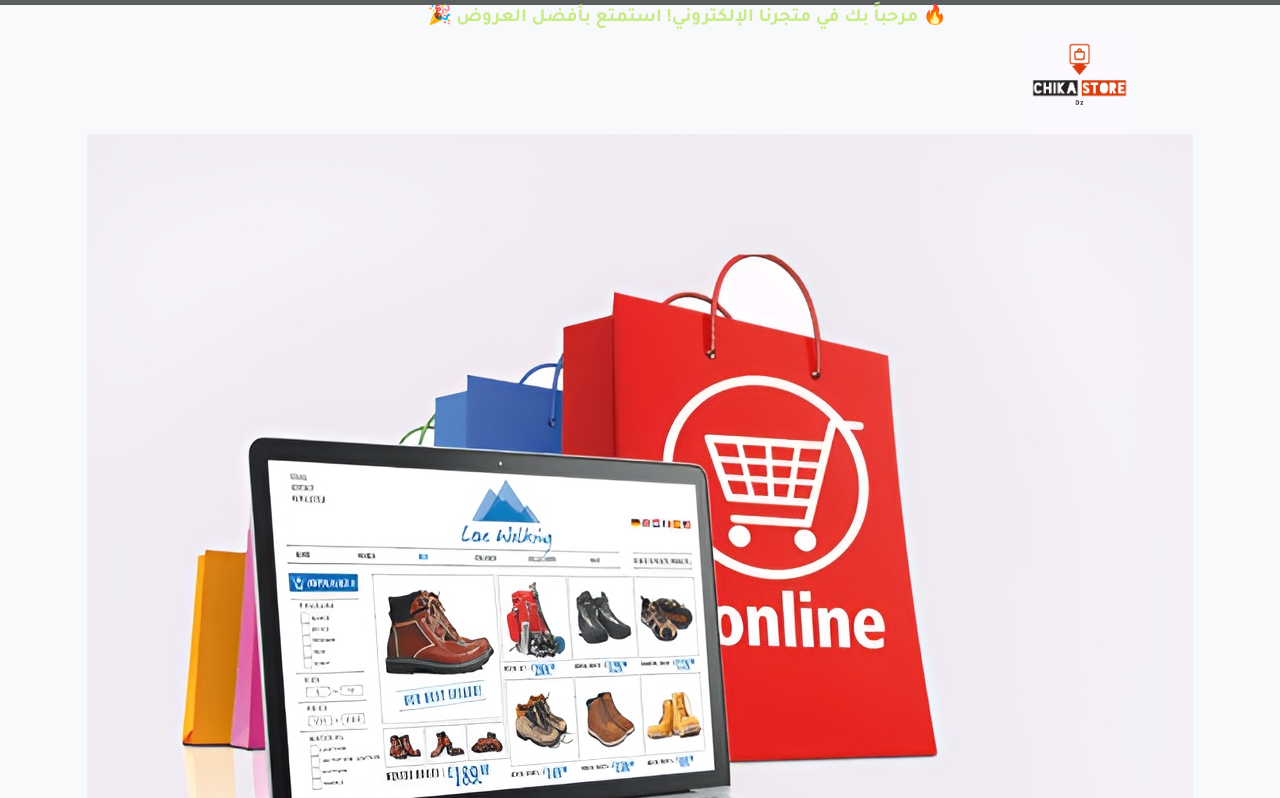
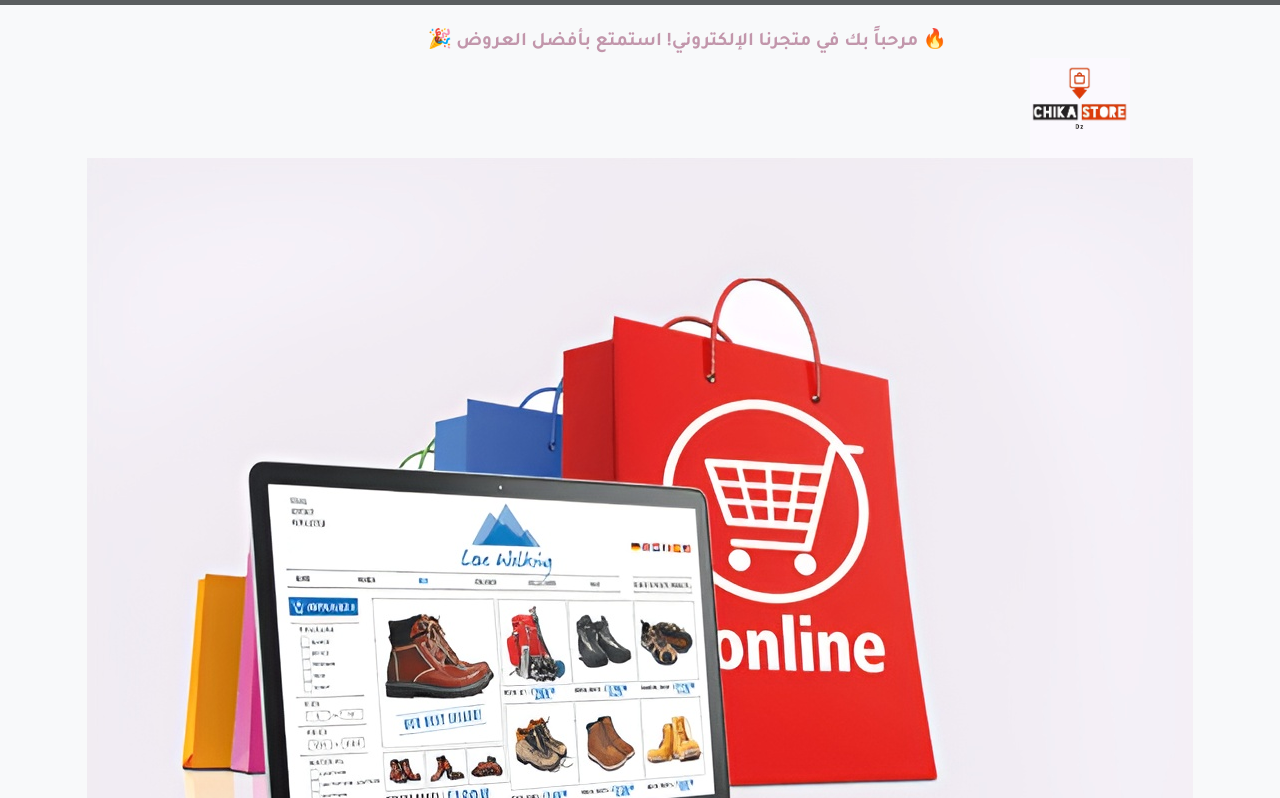
Before and after one commit to boujrade/CHKHAstore, a plain HTML site: page index.html in a window 1280 px wide. Shown: the part 81-879 px from the top of the page. Drawn offline with nearby package versions, Linux system fonts and the light colour scheme.

Commit message:
Add files via upload

```diff
--- a/index.html
+++ b/index.html
@@ -100,7 +100,7 @@
     .moving-text {
     font-size: 1.2rem;
     font-weight: bold;
-    color: #c8eb86;
+    color: #c296ab;
     text-align: center;
     display: block;
     position: relative;
@@ -273,7 +273,7 @@
         </form>
       </div>
     </div>
-  </nav>
+  </nav> <br>
 
 <!-- نص متحرك تحت شريط التنقل -->
 
```
